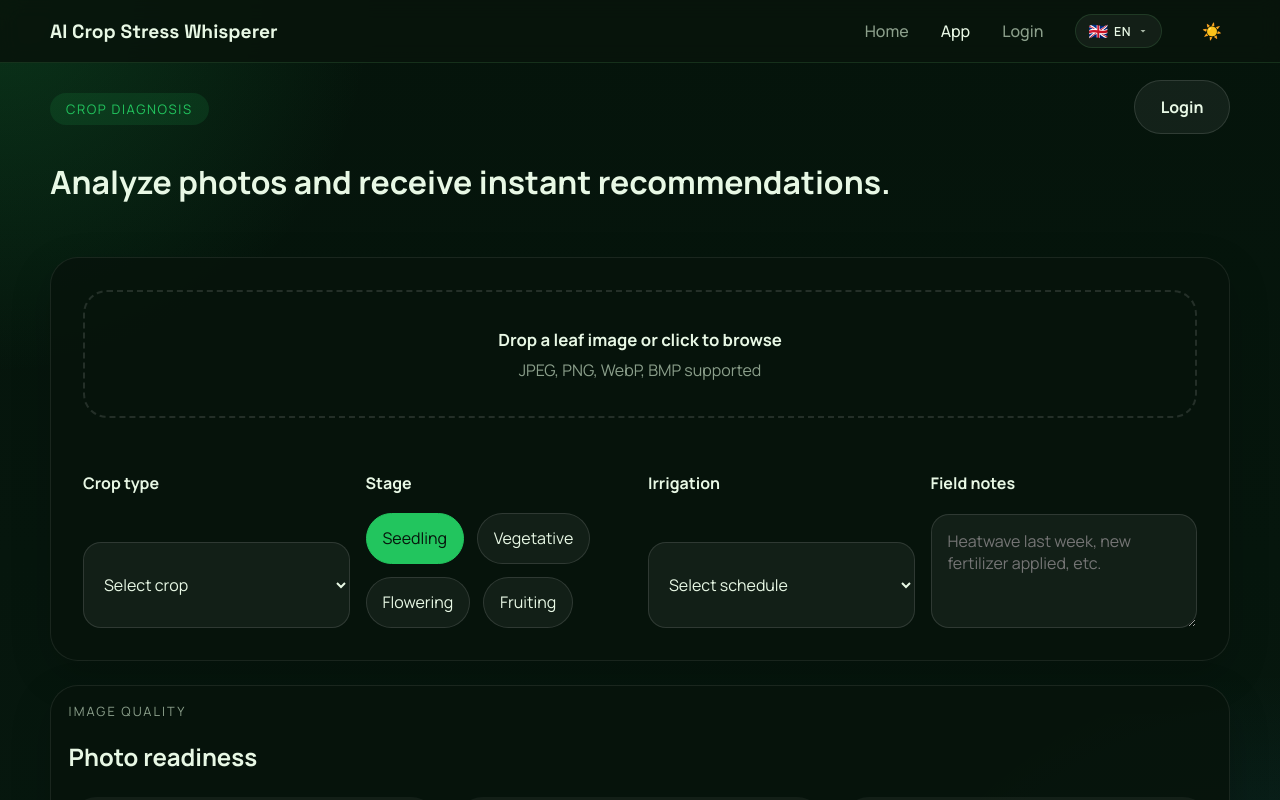
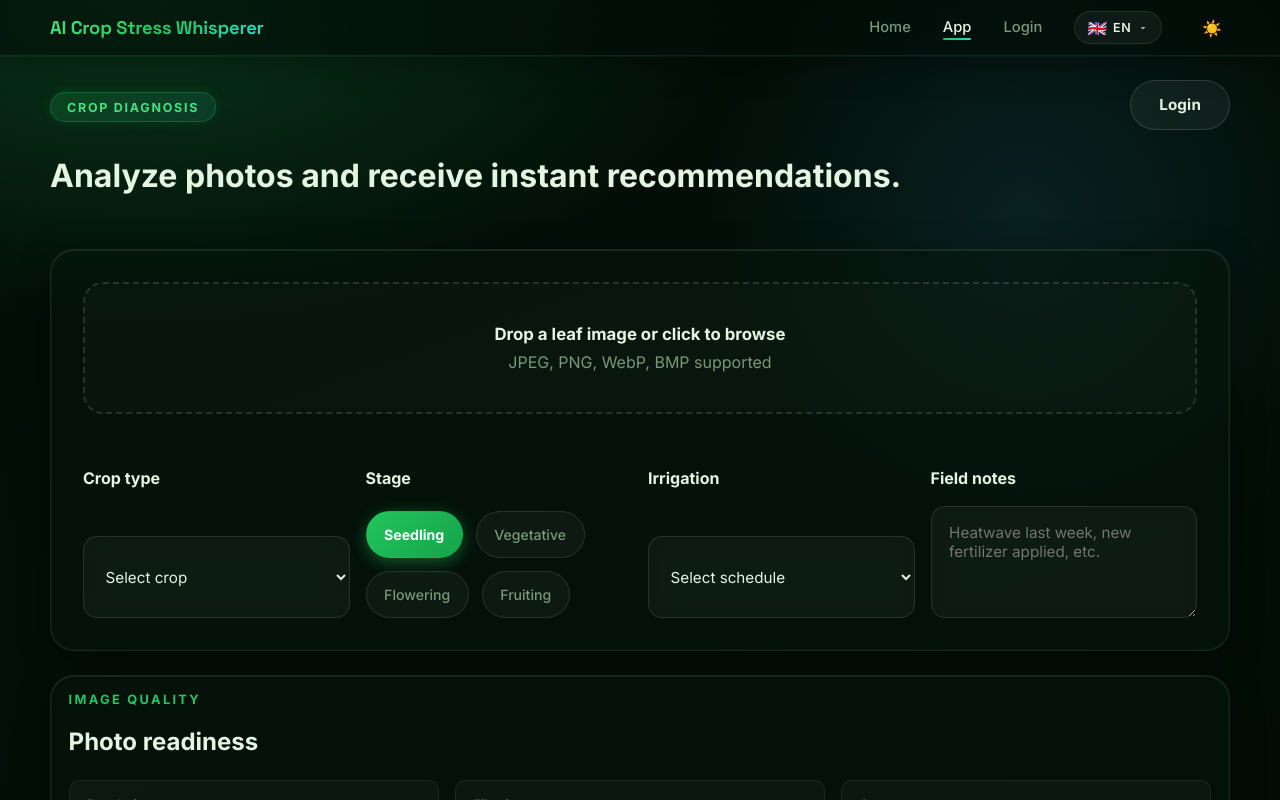
Before and after one commit to Code-odyssey-hackathon/team-09, a Next.js app: page /app in a window 1280 px wide. Shown: the top 800 px of the page. Built offline with nearby package versions, Linux system fonts and the light colour scheme.

Commit message:
style: overhaul color palette, glassmorphism effects, typography, and component styling variables

```diff
--- a/styles/globals.css
+++ b/styles/globals.css
@@ -1,33 +1,62 @@
-@import url('https://fonts.googleapis.com/css2?family=Manrope:wght@300;400;500;600;700;800&family=Space+Grotesk:wght@400;500;600;700&display=swap');
+@import url('https://fonts.googleapis.com/css2?family=Inter:wght@300;400;500;600;700;800;900&family=Space+Grotesk:wght@400;500;600;700;800&display=swap');
 
 :root {
   color-scheme: dark;
-  --bg: #05140b;
-  --surface: rgba(8,20,12,0.9);
-  --surface-strong: rgba(10,26,16,0.98);
-  --text: #e8f8e5;
-  --muted: #8b9f8b;
-  --border: rgba(98,197,120,0.16);
+  --bg: #030d07;
+  --bg2: #040f09;
+  --surface: rgba(6,18,10,0.55);
+  --surface-mid: rgba(8,24,14,0.72);
+  --surface-strong: rgba(10,28,16,0.92);
+  --glass: rgba(255,255,255,0.04);
+  --glass-border: rgba(255,255,255,0.10);
+  --glass-hover: rgba(255,255,255,0.08);
+  --text: #e4f5e1;
+  --text-soft: #c2ddbf;
+  --muted: #7a9878;
+  --border: rgba(74,185,108,0.18);
   --green: #22c55e;
+  --green-light: #4ade80;
   --green-dark: #16a34a;
+  --green-glow: rgba(34,197,94,0.35);
+  --teal: #2dd4bf;
   --blue: #38bdf8;
-  --radius: 28px;
-  --shadow: 0 24px 80px rgba(0,0,0,0.24);
-  --panel-shadow: 0 14px 40px rgba(0,0,0,0.18);
-  --font-body: 'Manrope', system-ui, sans-serif;
+  --blue-glow: rgba(56,189,248,0.3);
+  --amber: #fbbf24;
+  --radius: 24px;
+  --radius-sm: 16px;
+  --radius-xs: 10px;
+  --shadow: 0 32px 80px rgba(0,0,0,0.45);
+  --panel-shadow: 0 8px 32px rgba(0,0,0,0.35), 0 1px 0 rgba(255,255,255,0.06) inset;
+  --glow-shadow: 0 0 40px rgba(34,197,94,0.15);
+  --blur: blur(24px);
+  --blur-sm: blur(12px);
+  --font-body: 'Inter', system-ui, sans-serif;
   --font-display: 'Space Grotesk', system-ui, sans-serif;
+  --ease-spring: cubic-bezier(0.34,1.56,0.64,1);
+  --ease-out: cubic-bezier(0.16,1,0.3,1);
 }
 
 [data-theme="light"] {
-  --bg: #f8fffe;
-  --surface: rgba(248,255,254,0.9);
-  --surface-strong: rgba(240,255,250,0.98);
-  --text: #0a1a0f;
-  --muted: #6b7f6b;
-  --border: rgba(34,197,94,0.16);
-  --green: #22c55e;
-  --green-dark: #16a34a;
-  --blue: #38bdf8;
+  --bg: #f0faf3;
+  --bg2: #e8f5ec;
+  --surface: rgba(255,255,255,0.55);
+  --surface-mid: rgba(255,255,255,0.75);
+  --surface-strong: rgba(255,255,255,0.95);
+  --glass: rgba(255,255,255,0.5);
+  --glass-border: rgba(0,0,0,0.08);
+  --glass-hover: rgba(255,255,255,0.7);
+  --text: #0d2010;
+  --text-soft: #1a3520;
+  --muted: #4d7055;
+  --border: rgba(34,197,94,0.20);
+  --green: #16a34a;
+  --green-light: #22c55e;
+  --green-dark: #15803d;
+  --green-glow: rgba(22,163,74,0.25);
+  --teal: #0d9488;
+  --blue: #0284c7;
+  --blue-glow: rgba(2,132,199,0.2);
+  --panel-shadow: 0 8px 32px rgba(0,0,0,0.10), 0 1px 0 rgba(255,255,255,0.8) inset;
 }
 
 * {
@@ -42,16 +71,22 @@ body {
   margin: 0;
   min-height: 100vh;
   font-family: var(--font-body);
-  background: radial-gradient(circle at top left, rgba(34, 197, 94, 0.18), transparent 22%),
-    radial-gradient(circle at bottom right, rgba(56, 189, 248, 0.14), transparent 26%),
-    linear-gradient(180deg, #05140b 0%, #07180f 100%);
+  background:
+    radial-gradient(ellipse 80% 50% at 10% 0%, rgba(34,197,94,0.22) 0%, transparent 60%),
+    radial-gradient(ellipse 60% 40% at 90% 100%, rgba(45,212,191,0.14) 0%, transparent 55%),
+    radial-gradient(ellipse 50% 60% at 80% 20%, rgba(56,189,248,0.10) 0%, transparent 50%),
+    linear-gradient(160deg, #020c06 0%, #030f08 40%, #020b05 100%);
   color: var(--text);
+  -webkit-font-smoothing: antialiased;
+  -moz-osx-font-smoothing: grayscale;
 }
 
 [data-theme="light"] body {
-  background: radial-gradient(circle at top left, rgba(34, 197, 94, 0.08), transparent 22%),
-    radial-gradient(circle at bottom right, rgba(56, 189, 248, 0.06), transparent 26%),
-    linear-gradient(180deg, #f8fffe 0%, #f0fff8 100%);
+  background:
+    radial-gradient(ellipse 80% 50% at 10% 0%, rgba(34,197,94,0.12) 0%, transparent 60%),
+    radial-gradient(ellipse 60% 40% at 90% 100%, rgba(45,212,191,0.08) 0%, transparent 55%),
+    radial-gradient(ellipse 50% 60% at 80% 20%, rgba(56,189,248,0.06) 0%, transparent 50%),
+    linear-gradient(160deg, #f0faf3 0%, #e8f8ed 50%, #f0faf3 100%);
 }
 
 button,
@@ -236,13 +271,22 @@ a {
 
 .eyebrow {
   display: inline-flex;
-  padding: 0.45rem 1rem;
+  padding: 0.4rem 1rem;
   border-radius: 999px;
-  background: rgba(34, 197, 94, 0.12);
-  color: var(--green);
-  font-size: 0.82rem;
-  letter-spacing: 0.12em;
+  background: linear-gradient(135deg, rgba(34,197,94,0.18), rgba(45,212,191,0.12));
+  border: 1px solid rgba(34,197,94,0.28);
+  color: var(--green-light);
+  font-size: 0.78rem;
+  font-weight: 700;
+  letter-spacing: 0.14em;
   text-transform: uppercase;
+  box-shadow: 0 0 12px rgba(34,197,94,0.15);
+}
+
+[data-theme="light"] .eyebrow {
+  background: linear-gradient(135deg, rgba(34,197,94,0.12), rgba(45,212,191,0.08));
+  color: var(--green-dark);
+  box-shadow: none;
 }
 
 .hero-panel {
@@ -286,44 +330,88 @@ a {
 .btn {
   border: none;
   cursor: pointer;
-  padding: 0.95rem 1.6rem;
+  padding: 0.9rem 1.75rem;
   border-radius: 999px;
   font-weight: 700;
-  transition: transform 0.2s ease, box-shadow 0.2s ease;
+  font-size: 0.95rem;
+  letter-spacing: 0.01em;
+  transition: transform 0.2s var(--ease-spring), box-shadow 0.2s ease, background 0.2s ease;
+  position: relative;
+  overflow: hidden;
+  display: inline-flex;
+  align-items: center;
+  gap: 0.5rem;
+}
+
+.btn::after {
+  content: '';
+  position: absolute;
+  inset: 0;
+  border-radius: inherit;
+  background: rgba(255,255,255,0);
+  transition: background 0.2s ease;
+}
+
+.btn:hover::after {
+  background: rgba(255,255,255,0.07);
 }
 
 .btn:hover {
-  transform: translateY(-1px);
+  transform: translateY(-2px);
+}
+
+.btn:active {
+  transform: translateY(0px) scale(0.98);
 }
 
 .btn-primary {
-  background: linear-gradient(135deg, var(--green), var(--green-dark));
+  background: linear-gradient(135deg, #22c55e 0%, #16a34a 60%, #0f7a36 100%);
   color: #fff;
-  box-shadow: 0 14px 35px rgba(34, 197, 94, 0.28);
+  box-shadow: 0 4px 20px rgba(34,197,94,0.40), 0 1px 0 rgba(255,255,255,0.25) inset;
+}
+
+.btn-primary:hover {
+  box-shadow: 0 8px 32px rgba(34,197,94,0.55), 0 1px 0 rgba(255,255,255,0.25) inset;
 }
 
 .btn-outline {
-  background: rgba(255, 255, 255, 0.06);
-  border: 1px solid rgba(255, 255, 255, 0.12);
+  background: rgba(255,255,255,0.05);
+  backdrop-filter: var(--blur-sm);
+  border: 1px solid rgba(255,255,255,0.14);
   color: var(--text);
 }
 
+.btn-outline:hover {
+  background: rgba(255,255,255,0.10);
+  border-color: rgba(255,255,255,0.22);
+  box-shadow: 0 4px 16px rgba(0,0,0,0.2);
+}
+
 [data-theme="light"] .btn-outline {
-  background: rgba(0, 0, 0, 0.06);
-  border: 1px solid rgba(0, 0, 0, 0.12);
+  background: rgba(0,0,0,0.04);
+  border: 1px solid rgba(0,0,0,0.12);
   color: var(--text);
 }
 
 .btn-ghost {
-  background: rgba(255, 255, 255, 0.05);
+  background: rgba(255,255,255,0.04);
   color: var(--text);
-  border: 1px solid rgba(255, 255, 255, 0.1);
+  border: 1px solid rgba(255,255,255,0.08);
+}
+
+.btn-ghost:hover {
+  background: rgba(255,255,255,0.08);
+  border-color: rgba(255,255,255,0.14);
 }
 
 [data-theme="light"] .btn-ghost {
-  background: rgba(0, 0, 0, 0.05);
+  background: rgba(0,0,0,0.04);
   color: var(--text);
-  border: 1px solid rgba(0, 0, 0, 0.1);
+  border: 1px solid rgba(0,0,0,0.08);
+}
+
+[data-theme="light"] .btn-ghost:hover {
+  background: rgba(0,0,0,0.08);
 }
 
 .hero-highlight,
@@ -335,10 +423,20 @@ a {
 .history-item,
 .token-box,
 .alert {
-  background: rgba(7, 20, 12, 0.88);
-  border: 1px solid rgba(255, 255, 255, 0.08);
-  box-shadow: var(--panel-shadow);
+  background: rgba(6,22,12,0.52);
+  backdrop-filter: var(--blur);
+  -webkit-backdrop-filter: var(--blur);
+  border: 1px solid rgba(255,255,255,0.09);
+  box-shadow: var(--panel-shadow), 0 0 0 1px rgba(34,197,94,0.06) inset;
   border-radius: var(--radius);
+  transition: border-color 0.25s ease, box-shadow 0.25s ease;
+}
+
+.hero-highlight:hover,
+.card:hover,
+.history-item:hover {
+  border-color: rgba(255,255,255,0.14);
+  box-shadow: var(--panel-shadow), 0 0 0 1px rgba(34,197,94,0.10) inset, var(--glow-shadow);
 }
 
 [data-theme="light"] .hero-highlight,
@@ -350,8 +448,11 @@ a {
 [data-theme="light"] .history-item,
 [data-theme="light"] .token-box,
 [data-theme="light"] .alert {
-  background: rgba(255, 255, 255, 0.88);
-  border: 1px solid rgba(0, 0, 0, 0.08);
+  background: rgba(255,255,255,0.62);
+  backdrop-filter: var(--blur-sm);
+  -webkit-backdrop-filter: var(--blur-sm);
+  border: 1px solid rgba(0,0,0,0.07);
+  box-shadow: var(--panel-shadow);
 }
 
 .hero-card,
@@ -412,11 +513,24 @@ a {
 
 .pill {
   display: inline-flex;
-  padding: 0.55rem 0.95rem;
+  padding: 0.5rem 1rem;
   border-radius: 999px;
-  background: rgba(34, 197, 94, 0.12);
-  color: var(--green);
+  background: linear-gradient(135deg, rgba(34,197,94,0.14), rgba(45,212,191,0.10));
+  border: 1px solid rgba(34,197,94,0.22);
+  color: var(--green-light);
   font-size: 0.82rem;
+  font-weight: 600;
+  transition: background 0.2s ease, transform 0.2s var(--ease-spring);
+}
+
+.pill:hover {
+  background: linear-gradient(135deg, rgba(34,197,94,0.22), rgba(45,212,191,0.16));
+  transform: translateY(-1px);
+}
+
+[data-theme="light"] .pill {
+  color: var(--green-dark);
+  border-color: rgba(22,163,74,0.25);
 }
 
 .upload-card {
@@ -425,18 +539,27 @@ a {
 }
 
 .drop-zone {
-  padding: 2.2rem;
+  padding: 2.5rem;
   border: 2px dashed rgba(255,255,255,0.12);
-  border-radius: 24px;
+  border-radius: 20px;
   display: grid;
   place-items: center;
   text-align: center;
   cursor: pointer;
+  background: rgba(255,255,255,0.02);
+  transition: border-color 0.2s ease, background 0.2s ease, box-shadow 0.2s ease;
+}
+
+.drop-zone:hover {
+  border-color: rgba(34,197,94,0.40);
+  background: rgba(34,197,94,0.04);
+  box-shadow: 0 0 0 1px rgba(34,197,94,0.10) inset;
 }
 
 .drop-zone.drag-over {
-  border-color: rgba(34, 197, 94, 0.45);
-  background: rgba(34, 197, 94, 0.08);
+  border-color: rgba(34,197,94,0.60);
+  background: rgba(34,197,94,0.08);
+  box-shadow: 0 0 24px rgba(34,197,94,0.18);
 }
 
 .drop-title {
@@ -501,11 +624,23 @@ a {
 .textarea,
 select {
   width: 100%;
-  border-radius: 18px;
-  border: 1px solid rgba(255,255,255,0.12);
-  background: rgba(255,255,255,0.05);
+  border-radius: 14px;
+  border: 1px solid rgba(255,255,255,0.10);
+  background: rgba(255,255,255,0.04);
+  backdrop-filter: var(--blur-sm);
   color: var(--text);
-  padding: 0.95rem 1rem;
+  padding: 0.95rem 1.1rem;
+  transition: border-color 0.2s ease, box-shadow 0.2s ease, background 0.2s ease;
+  font-size: 0.95rem;
+}
+
+.input:focus,
+.textarea:focus,
+select:focus {
+  outline: none;
+  border-color: rgba(34,197,94,0.55);
+  background: rgba(255,255,255,0.07);
+  box-shadow: 0 0 0 3px rgba(34,197,94,0.15), 0 2px 8px rgba(0,0,0,0.2);
 }
 
 .textarea {
@@ -520,18 +655,29 @@ select {
 }
 
 .toggle {
-  padding: 0.85rem 1rem;
+  padding: 0.8rem 1.1rem;
   border-radius: 999px;
-  border: 1px solid rgba(255,255,255,0.12);
-  background: rgba(255,255,255,0.05);
+  border: 1px solid rgba(255,255,255,0.10);
+  background: rgba(255,255,255,0.04);
+  color: var(--muted);
+  cursor: pointer;
+  font-size: 0.88rem;
+  font-weight: 500;
+  transition: all 0.2s var(--ease-spring);
+}
+
+.toggle:hover {
+  border-color: rgba(34,197,94,0.35);
   color: var(--text);
-  cursor: pointer;
+  background: rgba(34,197,94,0.06);
 }
 
 .toggle.active {
-  background: var(--green);
-  border-color: var(--green);
-  color: #07140c;
+  background: linear-gradient(135deg, #22c55e, #16a34a);
+  border-color: transparent;
+  color: #fff;
+  box-shadow: 0 4px 16px rgba(34,197,94,0.40);
+  font-weight: 700;
 }
 
 .quality-panel {
@@ -548,7 +694,10 @@ select {
 
 .quality-fill {
   height: 100%;
-  background: linear-gradient(90deg, var(--green), var(--blue));
+  background: linear-gradient(90deg, var(--green) 0%, var(--teal) 70%, var(--blue) 100%);
+  border-radius: 999px;
+  transition: width 0.6s var(--ease-out);
+  box-shadow: 0 0 12px rgba(34,197,94,0.45);
 }
 
 .quality-summary {
@@ -598,11 +747,14 @@ select {
 
 .badge {
   display: inline-flex;
-  padding: 0.55rem 0.9rem;
+  padding: 0.5rem 1rem;
   border-radius: 999px;
-  background: rgba(34,197,94,0.14);
-  color: var(--green);
+  background: linear-gradient(135deg, rgba(34,197,94,0.18), rgba(45,212,191,0.12));
+  border: 1px solid rgba(34,197,94,0.30);
+  color: var(--green-light);
   font-weight: 700;
+  font-size: 0.85rem;
+  box-shadow: 0 0 16px rgba(34,197,94,0.15);
 }
 
 .result-list,
@@ -703,11 +855,20 @@ select {
   top: 0;
   left: 0;
   right: 0;
-  background: var(--surface);
-  backdrop-filter: blur(10px);
-  border-bottom: 1px solid var(--border);
+  background: rgba(3,13,7,0.60);
+  backdrop-filter: var(--blur);
+  -webkit-backdrop-filter: var(--blur);
+  border-bottom: 1px solid rgba(255,255,255,0.08);
   z-index: 1000;
-  padding: 0.75rem 0;
+  padding: 0.6rem 0;
+  box-shadow: 0 1px 0 rgba(34,197,94,0.08), 0 8px 32px rgba(0,0,0,0.30);
+  transition: background 0.3s ease;
+}
+
+[data-theme="light"] .navbar {
+  background: rgba(240,250,243,0.70);
+  border-bottom: 1px solid rgba(0,0,0,0.07);
+  box-shadow: 0 1px 0 rgba(34,197,94,0.06), 0 4px 20px rgba(0,0,0,0.08);
 }
 
 .navbar .page-shell {
@@ -719,9 +880,14 @@ select {
 
 .navbar-brand {
   font-family: var(--font-display);
-  font-weight: 700;
-  font-size: 1.2rem;
+  font-weight: 800;
+  font-size: 1.15rem;
   color: var(--text);
+  background: linear-gradient(135deg, #4ade80, #22c55e 50%, #2dd4bf);
+  -webkit-background-clip: text;
+  -webkit-text-fill-color: transparent;
+  background-clip: text;
+  letter-spacing: -0.01em;
 }
 
 .navbar-nav {
@@ -733,12 +899,32 @@ select {
 .navbar-link {
   color: var(--muted);
   font-weight: 500;
+  font-size: 0.92rem;
   transition: color 0.2s ease;
+  position: relative;
+  padding-bottom: 2px;
+}
+
+.navbar-link::after {
+  content: '';
+  position: absolute;
+  bottom: -2px;
+  left: 0;
+  right: 0;
+  height: 2px;
+  border-radius: 1px;
+  background: linear-gradient(90deg, var(--green), var(--teal));
+  transform: scaleX(0);
+  transition: transform 0.25s var(--ease-out);
 }
 
 .navbar-link:hover,
 .navbar-link.active {
   color: var(--text);
+}
+
+.navbar-link.active::after {
+  transform: scaleX(1);
 }
 
 .theme-toggle {
@@ -824,15 +1010,23 @@ select {
   top: calc(100% + 0.5rem);
   right: 0;
   min-width: 155px;
-  background: var(--surface-strong);
-  border: 1px solid var(--border);
+  background: rgba(6,18,10,0.80);
+  backdrop-filter: var(--blur);
+  -webkit-backdrop-filter: var(--blur);
+  border: 1px solid rgba(255,255,255,0.10);
   border-radius: 16px;
   padding: 0.4rem;
   list-style: none;
   margin: 0;
-  box-shadow: var(--panel-shadow);
+  box-shadow: 0 16px 48px rgba(0,0,0,0.45), 0 1px 0 rgba(255,255,255,0.06) inset;
   z-index: 9999;
-  animation: lang-fade-in 0.15s ease;
+  animation: lang-fade-in 0.18s var(--ease-out);
+}
+
+[data-theme="light"] .lang-dropdown {
+  background: rgba(255,255,255,0.85);
+  border-color: rgba(0,0,0,0.08);
+  box-shadow: 0 8px 32px rgba(0,0,0,0.14);
 }
 
 @keyframes lang-fade-in {
@@ -952,3 +1146,74 @@ select {
   align-self: center;
 }
 /* ─────────────────────────────────────────────────────────────────────────── */
+
+/* ── Premium global polish ────────────────────────────────────────────────── */
+.hero-copy h1 {
+  background: linear-gradient(135deg, #e4f5e1 0%, #4ade80 38%, #2dd4bf 68%, #38bdf8 100%);
+  -webkit-background-clip: text;
+  -webkit-text-fill-color: transparent;
+  background-clip: text;
+  background-size: 200% auto;
+  animation: gradient-shift 6s ease infinite;
+}
+
+[data-theme="light"] .hero-copy h1 {
+  background: linear-gradient(135deg, #15803d 0%, #16a34a 40%, #0d9488 100%);
+  -webkit-background-clip: text;
+  -webkit-text-fill-color: transparent;
+  background-clip: text;
+  animation: none;
+}
+
+@keyframes gradient-shift {
+  0%   { background-position: 0% 50%; }
+  50%  { background-position: 100% 50%; }
+  100% { background-position: 0% 50%; }
+}
+
+@keyframes float-up {
+  from { opacity: 0; transform: translateY(20px); }
+  to   { opacity: 1; transform: translateY(0); }
+}
+
+.page-shell > * {
+  animation: float-up 0.45s var(--ease-out) both;
+}
+.page-shell > *:nth-child(2) { animation-delay: 0.08s; }
+.page-shell > *:nth-child(3) { animation-delay: 0.16s; }
+.page-shell > *:nth-child(4) { animation-delay: 0.24s; }
+
+/* Custom scrollbar */
+::-webkit-scrollbar { width: 5px; }
+::-webkit-scrollbar-track { background: transparent; }
+::-webkit-scrollbar-thumb { background: rgba(34,197,94,0.22); border-radius: 99px; }
+::-webkit-scrollbar-thumb:hover { background: rgba(34,197,94,0.44); }
+
+/* Selection */
+::selection { background: rgba(34,197,94,0.28); color: var(--text); }
+
+/* meta-item glass */
+.meta-item {
+  background: rgba(255,255,255,0.03);
+  border: 1px solid rgba(255,255,255,0.07);
+  border-radius: var(--radius-xs);
+  transition: background 0.2s ease;
+}
+.meta-item:hover { background: rgba(255,255,255,0.06); }
+[data-theme="light"] .meta-item { background: rgba(0,0,0,0.03); border-color: rgba(0,0,0,0.06); }
+
+/* section-title gradient text */
+.section-title {
+  background: linear-gradient(90deg, var(--green), var(--teal));
+  -webkit-background-clip: text;
+  -webkit-text-fill-color: transparent;
+  background-clip: text;
+  font-weight: 700;
+  letter-spacing: 0.18em;
+}
+[data-theme="light"] .section-title {
+  background: linear-gradient(90deg, var(--green-dark), var(--teal));
+  -webkit-background-clip: text;
+  background-clip: text;
+}
+/* ─────────────────────────────────────────────────────────────────────────── */
```
